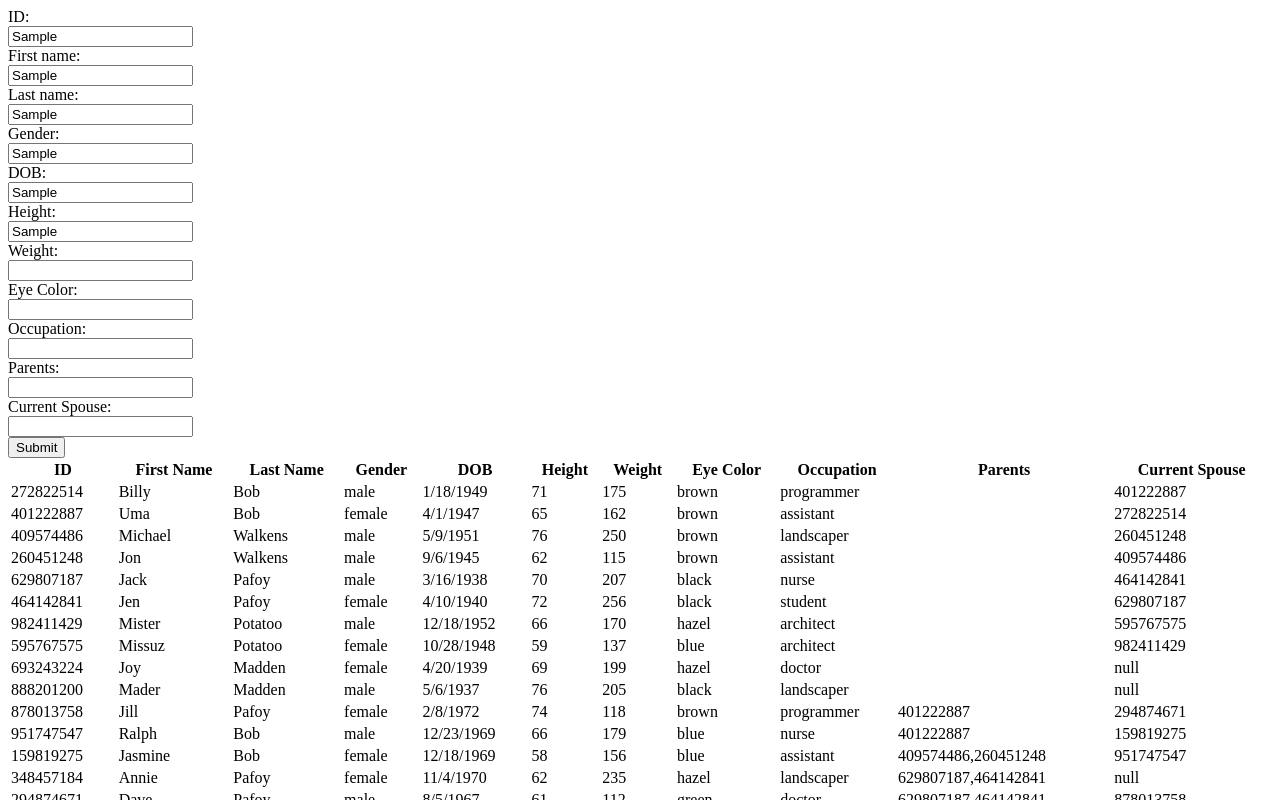
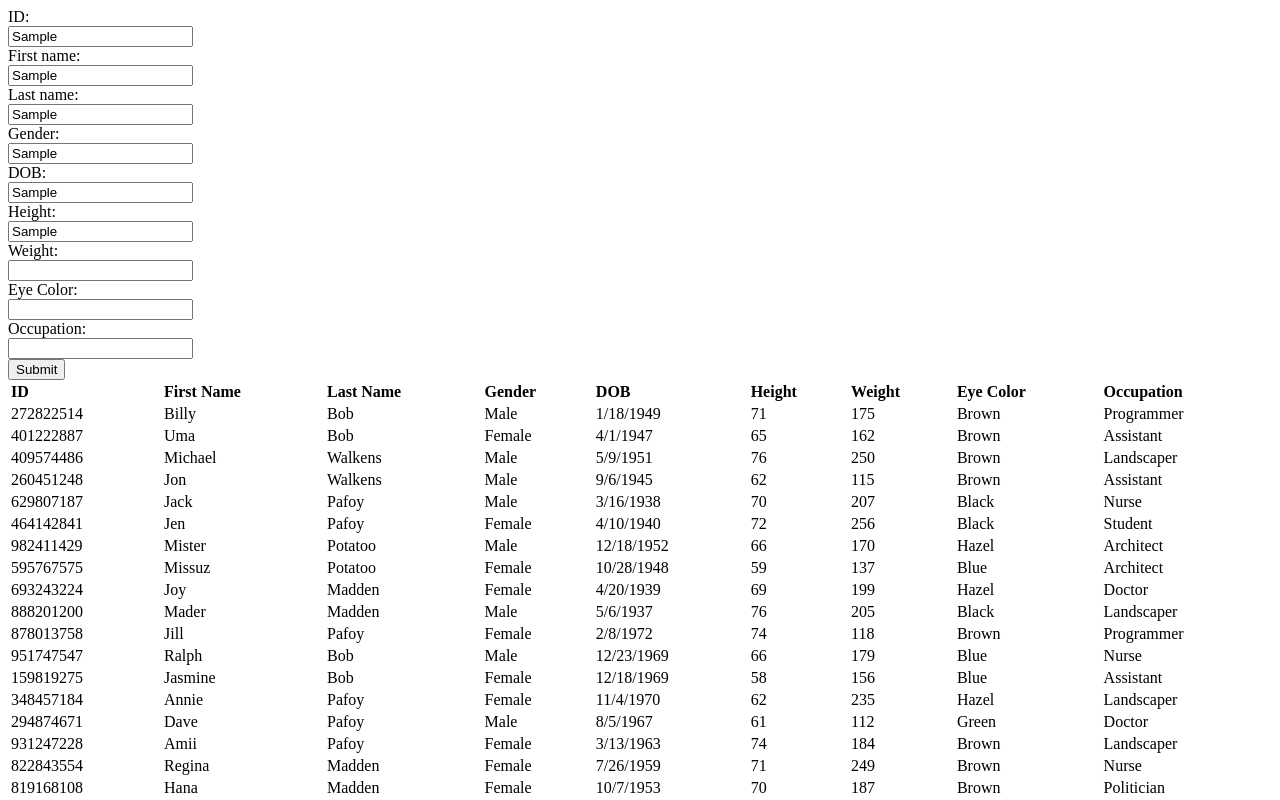
Before and after one commit to snguy3nn/most_wanted, a plain HTML site: page index.html in a window 1280 px wide. Both pictures are taken after typing "Sample", "Sample", "Sample", "Sample", "Sample", "Sample" into the empty fields and a click on the button "Submit". Shown: the top 800 px of the page. Drawn offline with Linux system fonts and the light colour scheme.

Commit message:
final project

```diff
--- a/app.js
+++ b/app.js
@@ -1,10 +1,46 @@
 'use strict';
 
+//Appended data table will always show
+people.map(function(el){
+    document.getElementById("people").innerHTML += `<tr>
+    <td>${el.id}</td>
+    <td>${el.firstName}</td>
+    <td>${el.lastName}</td>
+    <td>${el.gender}</td>
+    <td>${el.dob}</td>
+    <td>${el.height}</td>
+    <td>${el.weight}</td>
+    <td>${el.eyeColor}</td>
+    <td>${el.occupation}</td>
+    </tr>`
+})
+
+//This function will display the filtered results
+function filteredSearch(foundPeople){
+    let concat = ''
+    foundPeople.map(function(el){
+        return concat += `<tr>
+        <td>${el.id}</td>
+        <td>${el.firstName}</td>
+        <td>${el.lastName}</td>
+        <td>${el.gender}</td>
+        <td>${el.dob}</td>
+        <td>${el.height}</td>
+        <td>${el.weight}</td>
+        <td>${el.eyeColor}</td>
+        <td>${el.occupation}</td>
+        </tr>`
+    })
+    document.getElementById("people").innerHTML = concat
+}
+
+
+//Filtered search functions
 function searchById(filterPeople){
 
-    let id = document.forms['dataForm']['id'].value;
+    let id = document.forms['dataForm']['id'].value.toLowerCase();
     let filteredPeople = filterPeople.filter(function (person) {
-        if(person.id == id){
+        if(person.id.toLowerCase() == id){
             return true;
         }
         return false;
@@ -12,12 +48,23 @@ function searchById(filterPeople){
     return filteredPeople;
 }
 
-function searchByName(filterPeople){
+function searchByFirstName(filterPeople){
 
-    let firstNameInput = document.forms['dataForm']['fname'].value;
-    let lastNameInput = document.forms['dataForm']['lname'].value;
+    let firstNameInput = document.forms['dataForm']['fname'].value.toLowerCase();
     let filteredPeople = filterPeople.filter(function (person) {
-        if(person.firstName === firstNameInput || person.lastName === lastNameInput){
+        if(person.firstName.toLowerCase() === firstNameInput){
+            return true;
+        }
+        return false;
+    });
+    return filteredPeople;
+}
+
+function searchByLastName(filterPeople){
+
+    let lastNameInput = document.forms['dataForm']['lname'].value.toLowerCase();
+    let filteredPeople = filterPeople.filter(function (person) {
+        if(person.lastName.toLowerCase() === lastNameInput){
             return true;
         }
         return false;
@@ -27,9 +74,9 @@ function searchByName(filterPeople){
 
 function searchByGender(filterPeople){
 
-    let gender = document.forms['dataForm']['gender'].value;
+    let gender = document.forms['dataForm']['gender'].value.toLowerCase();
     let filteredPeople = filterPeople.filter(function (person) {
-        if(person.gender === gender){
+        if(person.gender.toLowerCase() === gender){
             return true;
         }
         return false;
@@ -39,9 +86,9 @@ function searchByGender(filterPeople){
 
 function searchByDob(filterPeople){
 
-    let dob = document.forms['dataForm']['dob'].value;
+    let dob = document.forms['dataForm']['dob'].value.toLowerCase();
     let filteredPeople = filterPeople.filter(function (person) {
-        if(person.dob === dob){
+        if(person.dob.toLowerCase() === dob){
             return true;
         }
         return false;
@@ -75,9 +122,9 @@ function searchByWeight(filterPeople){
 
 function searchByEyeColor(filterPeople){
 
-    let eyeColor = document.forms['dataForm']['eyeColor'].value;
+    let eyeColor = document.forms['dataForm']['eyeColor'].value.toLowerCase();
     let filteredPeople = filterPeople.filter(function (person) {
-        if(person.eyeColor === eyeColor){
+        if(person.eyeColor.toLowerCase() === eyeColor){
             return true;
         }
         return false;
@@ -87,9 +134,9 @@ function searchByEyeColor(filterPeople){
 
 function searchByOccupation(filterPeople){
 
-    let occupation = document.forms['dataForm']['occupation'].value;
+    let occupation = document.forms['dataForm']['occupation'].value.toLowerCase();
     let filteredPeople = filterPeople.filter(function (person) {
-        if(person.occupation === occupation){
+        if(person.occupation.toLowerCase() === occupation){
             return true;
         }
         return false;
@@ -97,61 +144,21 @@ function searchByOccupation(filterPeople){
     return filteredPeople;
 }
 
-function searchByParents(filterPeople){
-
-    let parents = document.forms['dataForm']['parents'].value;
-    let filteredPeople = filterPeople.filter(function (person) {
-        if(person.parents === parents){
-            return true;
-        }
-        return false;
-    });
-    return filteredPeople;
-}
-
-function searchByCurrentSpouse(filterPeople){
-
-    let currentSpouse = document.forms['dataForm']['currentSpouse'].value;
-    let filteredPeople = filterPeople.filter(function (person) {
-        if(person.currentSpouse == currentSpouse){
-            return true;
-        }
-        return false;
-    });
-    return filteredPeople;
-}
-
-function filteredSearch(foundPeople){
-    let concat = ''
-    foundPeople.map(function(el){
-        return concat += `<tr>
-        <td>${el.id}</td>
-        <td>${el.firstName}</td>
-        <td>${el.lastName}</td>
-        <td>${el.gender}</td>
-        <td>${el.dob}</td>
-        <td>${el.height}</td>
-        <td>${el.weight}</td>
-        <td>${el.eyeColor}</td>
-        <td>${el.occupation}</td>
-        <td>${el.parents}</td>
-        <td>${el.currentSpouse}</td>
-        </tr>`
-    })
-    document.getElementById("people").innerHTML = concat
-}
 
 
+
+
+//Multiple search function to narrow down list
 function searchByMultiple(){
     let filteredPeople = people;
     if(document.forms['dataForm']['id'].value != ""){
         filteredPeople = searchById(filteredPeople);
     }
     if(document.forms['dataForm']['fname'].value != ""){
-        filteredPeople= searchByName(filteredPeople);
+        filteredPeople= searchByFirstName(filteredPeople);
     }
     if(document.forms['dataForm']['lname'].value != ""){
-        filteredPeople= searchByName(filteredPeople);
+        filteredPeople= searchByLastName(filteredPeople);
     }
     if(document.forms['dataForm']['gender'].value != ""){
         filteredPeople = searchByGender(filteredPeople);
@@ -171,34 +178,10 @@ function searchByMultiple(){
     if(document.forms['dataForm']['occupation'].value != ""){
         filteredPeople = searchByOccupation(filteredPeople);
     }
-    if(document.forms['dataForm']['parents'].value != ""){
-        filteredPeople = searchByParents(filteredPeople);
-    }
-    if(document.forms['dataForm']['currentSpouse'].value != ""){
-        filteredPeople = searchByCurrentSpouse(filteredPeople);
-    }
     if(filteredPeople.length > 0){
         filteredSearch(filteredPeople);
     }
     else{
         alert('Sorry, there are no matching results')
     }
-
 }
-
-
-people.map(function(el){
-    document.getElementById("people").innerHTML += `<tr>
-    <td>${el.id}</td>
-    <td>${el.firstName}</td>
-    <td>${el.lastName}</td>
-    <td>${el.gender}</td>
-    <td>${el.dob}</td>
-    <td>${el.height}</td>
-    <td>${el.weight}</td>
-    <td>${el.eyeColor}</td>
-    <td>${el.occupation}</td>
-    <td>${el.parents}</td>
-    <td>${el.currentSpouse}</td>
-    </tr>`
-})
--- a/data.js
+++ b/data.js
@@ -4,25 +4,26 @@ const people = [
 		"id": 272822514,
 		"firstName": "Billy",
 		"lastName": "Bob",
-		"gender": "male",
+		"gender": "Male",
 		"dob": "1/18/1949",
 		"height": 71,
 		"weight": 175,
-		"eyeColor": "brown",
-		"occupation": "programmer",
+		"eyeColor": "Brown",
+		"occupation": "Programmer",
 		"parents": [],
 		"currentSpouse": 401222887
+
 	},
 	{
 		"id": 401222887,
 		"firstName": "Uma",
 		"lastName": "Bob",
-		"gender": "female",
+		"gender": "Female",
 		"dob": "4/1/1947",
 		"height": 65,
 		"weight": 162,
-		"eyeColor": "brown",
-		"occupation": "assistant",
+		"eyeColor": "Brown",
+		"occupation": "Assistant",
 		"parents": [],
 		"currentSpouse": 272822514
 	},
@@ -30,12 +31,12 @@ const people = [
 		"id": 409574486,
 		"firstName": "Michael",
 		"lastName": "Walkens",
-		"gender": "male",
+		"gender": "Male",
 		"dob": "5/9/1951",
 		"height": 76,
 		"weight": 250,
-		"eyeColor": "brown",
-		"occupation": "landscaper",
+		"eyeColor": "Brown",
+		"occupation": "Landscaper",
 		"parents": [],
 		"currentSpouse": 260451248
 	},
@@ -43,12 +44,12 @@ const people = [
 		"id": 260451248,
 		"firstName": "Jon",
 		"lastName": "Walkens",
-		"gender": "male",
+		"gender": "Male",
 		"dob": "9/6/1945",
 		"height": 62,
 		"weight": 115,
-		"eyeColor": "brown",
-		"occupation": "assistant",
+		"eyeColor": "Brown",
+		"occupation": "Assistant",
 		"parents": [],
 		"currentSpouse": 409574486
 	},
@@ -56,12 +57,12 @@ const people = [
 		"id": 629807187,
 		"firstName": "Jack",
 		"lastName": "Pafoy",
-		"gender": "male",
+		"gender": "Male",
 		"dob": "3/16/1938",
 		"height": 70,
 		"weight": 207,
-		"eyeColor": "black",
-		"occupation": "nurse",
+		"eyeColor": "Black",
+		"occupation": "Nurse",
 		"parents": [],
 		"currentSpouse": 464142841
 	},
@@ -69,12 +70,12 @@ const people = [
 		"id": 464142841,
 		"firstName": "Jen",
 		"lastName": "Pafoy",
-		"gender": "female",
+		"gender": "Female",
 		"dob": "4/10/1940",
 		"height": 72,
 		"weight": 256,
-		"eyeColor": "black",
-		"occupation": "student",
+		"eyeColor": "Black",
+		"occupation": "Student",
 		"parents": [],
 		"currentSpouse": 629807187
 	},
@@ -82,12 +83,12 @@ const people = [
 		"id": 982411429,
 		"firstName": "Mister",
 		"lastName": "Potatoo",
-		"gender": "male",
+		"gender": "Male",
 		"dob": "12/18/1952",
 		"height": 66,
 		"weight": 170,
-		"eyeColor": "hazel",
-		"occupation": "architect",
+		"eyeColor": "Hazel",
+		"occupation": "Architect",
 		"parents": [],
 		"currentSpouse": 595767575
 	},
@@ -95,12 +96,12 @@ const people = [
 		"id": 595767575,
 		"firstName": "Missuz",
 		"lastName": "Potatoo",
-		"gender": "female",
+		"gender": "Female",
 		"dob": "10/28/1948",
 		"height": 59,
 		"weight": 137,
-		"eyeColor": "blue",
-		"occupation": "architect",
+		"eyeColor": "Blue",
+		"occupation": "Architect",
 		"parents": [],
 		"currentSpouse": 982411429
 	},
@@ -108,12 +109,12 @@ const people = [
 		"id": 693243224,
 		"firstName": "Joy",
 		"lastName": "Madden",
-		"gender": "female",
+		"gender": "Female",
 		"dob": "4/20/1939",
 		"height": 69,
 		"weight": 199,
-		"eyeColor": "hazel",
-		"occupation": "doctor",
+		"eyeColor": "Hazel",
+		"occupation": "Doctor",
 		"parents": [],
 		"currentSpouse": null
 	},
@@ -121,12 +122,12 @@ const people = [
 		"id": 888201200,
 		"firstName": "Mader",
 		"lastName": "Madden",
-		"gender": "male",
+		"gender": "Male",
 		"dob": "5/6/1937",
 		"height": 76,
 		"weight": 205,
-		"eyeColor": "black",
-		"occupation": "landscaper",
+		"eyeColor": "Black",
+		"occupation": "Landscaper",
 		"parents": [],
 		"currentSpouse": null
 	},
@@ -134,12 +135,12 @@ const people = [
 		"id": 878013758,
 		"firstName": "Jill",
 		"lastName": "Pafoy",
-		"gender": "female",
+		"gender": "Female",
 		"dob": "2/8/1972",
 		"height": 74,
 		"weight": 118,
-		"eyeColor": "brown",
-		"occupation": "programmer",
+		"eyeColor": "Brown",
+		"occupation": "Programmer",
 		"parents": [401222887],
 		"currentSpouse": 294874671
 	},
@@ -147,12 +148,12 @@ const people = [
 		"id": 951747547,
 		"firstName": "Ralph",
 		"lastName": "Bob",
-		"gender": "male",
+		"gender": "Male",
 		"dob": "12/23/1969",
 		"height": 66,
 		"weight": 179,
-		"eyeColor": "blue",
-		"occupation": "nurse",
+		"eyeColor": "Blue",
+		"occupation": "Nurse",
 		"parents": [401222887],
 		"currentSpouse": 159819275
 	},
@@ -160,12 +161,12 @@ const people = [
 		"id": 159819275,
 		"firstName": "Jasmine",
 		"lastName": "Bob",
-		"gender": "female",
+		"gender": "Female",
 		"dob": "12/18/1969",
 		"height": 58,
 		"weight": 156,
-		"eyeColor": "blue",
-		"occupation": "assistant",
+		"eyeColor": "Blue",
+		"occupation": "Assistant",
 		"parents": [409574486, 260451248],
 		"currentSpouse": 951747547
 	},
@@ -173,12 +174,12 @@ const people = [
 		"id": 348457184,
 		"firstName": "Annie",
 		"lastName": "Pafoy",
-		"gender": "female",
+		"gender": "Female",
 		"dob": "11/4/1970",
 		"height": 62,
 		"weight": 235,
-		"eyeColor": "hazel",
-		"occupation": "landscaper",
+		"eyeColor": "Hazel",
+		"occupation": "Landscaper",
 		"parents": [629807187, 464142841],
 		"currentSpouse": null
 	},
@@ -186,12 +187,12 @@ const people = [
 		"id": 294874671,
 		"firstName": "Dave",
 		"lastName": "Pafoy",
-		"gender": "male",
+		"gender": "Male",
 		"dob": "8/5/1967",
 		"height": 61,
 		"weight": 112,
-		"eyeColor": "green",
-		"occupation": "doctor",
+		"eyeColor": "Green",
+		"occupation": "Doctor",
 		"parents": [629807187, 464142841],
 		"currentSpouse": 878013758
 	},
@@ -199,12 +200,12 @@ const people = [
 		"id": 931247228,
 		"firstName": "Amii",
 		"lastName": "Pafoy",
-		"gender": "female",
+		"gender": "Female",
 		"dob": "3/13/1963",
 		"height": 74,
 		"weight": 184,
-		"eyeColor": "brown",
-		"occupation": "landscaper",
+		"eyeColor": "Brown",
+		"occupation": "Landscaper",
 		"parents": [629807187, 464142841],
 		"currentSpouse": null
 	},
@@ -212,12 +213,12 @@ const people = [
 		"id": 822843554,
 		"firstName": "Regina",
 		"lastName": "Madden",
-		"gender": "female",
+		"gender": "Female",
 		"dob": "7/26/1959",
 		"height": 71,
 		"weight": 249,
-		"eyeColor": "brown",
-		"occupation": "nurse",
+		"eyeColor": "Brown",
+		"occupation": "Nurse",
 		"parents": [693243224, 888201200],
 		"currentSpouse": null
 	},
@@ -225,12 +226,12 @@ const people = [
 		"id": 819168108,
 		"firstName": "Hana",
 		"lastName": "Madden",
-		"gender": "female",
+		"gender": "Female",
 		"dob": "10/7/1953",
 		"height": 70,
 		"weight": 187,
-		"eyeColor": "brown",
-		"occupation": "politician",
+		"eyeColor": "Brown",
+		"occupation": "Politician",
 		"parents": [693243224, 888201200],
 		"currentSpouse": null
 	},
@@ -238,12 +239,12 @@ const people = [
 		"id": 969837479,
 		"firstName": "Eloise",
 		"lastName": "Madden",
-		"gender": "female",
+		"gender": "Female",
 		"dob": "12/11/1961",
 		"height": 63,
 		"weight": 241,
-		"eyeColor": "brown",
-		"occupation": "assistant",
+		"eyeColor": "Brown",
+		"occupation": "Aassistant",
 		"parents": [693243224, 888201200],
 		"currentSpouse": null
 	},
@@ -251,12 +252,12 @@ const people = [
 		"id": 313207561,
 		"firstName": "Mattias",
 		"lastName": "Madden",
-		"gender": "male",
+		"gender": "Male",
 		"dob": "2/19/1966",
 		"height": 70,
 		"weight": 110,
-		"eyeColor": "blue",
-		"occupation": "assistant",
+		"eyeColor": "Blue",
+		"occupation": "Assistant",
 		"parents": [693243224, 888201200],
 		"currentSpouse": 313997561
 	},
@@ -264,12 +265,12 @@ const people = [
 		"id": 313997561,
 		"firstName": "Ellen",
 		"lastName": "Madden",
-		"gender": "female",
+		"gender": "Female",
 		"dob": "2/19/1970",
 		"height": 67,
 		"weight": 100,
-		"eyeColor": "blue",
-		"occupation": "doctor",
+		"eyeColor": "Blue",
+		"occupation": "Doctor",
 		"parents": [],
 		"currentSpouse": 313207561
 	},
@@ -277,12 +278,12 @@ const people = [
 		"id": 313998000,
 		"firstName": "Joey",
 		"lastName": "Madden",
-		"gender": "female",
+		"gender": "Female",
 		"dob": "2/02/1987",
 		"height": 67,
 		"weight": 100,
-		"eyeColor": "blue",
-		"occupation": "doctor",
+		"eyeColor": "Blue",
+		"occupation": "Doctor",
 		"parents": [313207561, 313997561],
 		"currentSpouse": null
 	}
--- a/index.html
+++ b/index.html
@@ -3,6 +3,11 @@
   <head>
     <meta charset="utf-8" />
     <title>devCodeCamp &middot; Most Wanted</title>
+    <style>
+      th{
+        text-align:left
+      }
+    </style>
   </head>
   <body>
     <form id="dataForm">
@@ -24,10 +29,6 @@
       <input type="text" id="eyeColor" name="eyeColor" value="" /><br />
       <label for="occupation">Occupation:</label><br />
       <input type="text" id="occupation" name="occupation" value="" /><br />
-      <label for="parents">Parents:</label><br />
-      <input type="text" id="parents" name="parents" value="" /><br />
-      <label for="currentSpouse">Current Spouse:</label><br />
-      <input type="text" id="currentSpouse" name="currentSpouse" value="" /><br />
       <input type="button" onclick="searchByMultiple()" value="Submit" />
     </form>
     <table>
@@ -43,13 +44,22 @@
           <th>Weight</th>
           <th>Eye Color</th>
           <th>Occupation</th>
-          <th>Parents</th>
-          <th>Current Spouse</th>
         </tr>
       </thead>
       <tbody id="people"></tbody>
     </table>
-
+    <table>
+      <table style="width:100%">
+      <thead>
+        <tr>
+          <th>Spouse</th>
+          <th>Descendants</th>
+          <th>Parents</th>
+          <th>Siblings</th>
+        </tr>
+      </thead>
+      <tbody id="familyTree"></tbody>
+    </table>
     <script src="data.js"></script>
     <script src="app.js"></script>
   </body>
```
